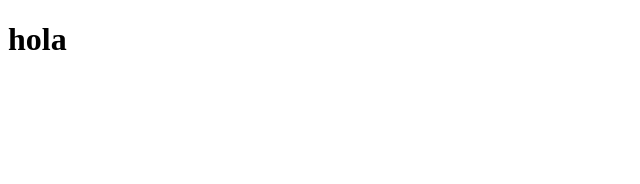
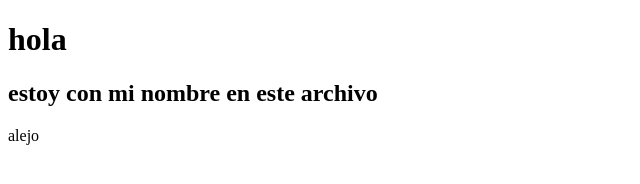
Before and after one commit to kingomez21/proyecto-cubitos, a plain HTML site: page index.html in a window 1280 px wide. Shown: the whole page, without its empty margins (0-640 px from the left). Drawn offline with Linux system fonts and the light colour scheme.

Commit message:
fusion j

```diff
--- a/index.html
+++ b/index.html
@@ -8,5 +8,7 @@
 </head>
 <body>
     <h1>hola</h1>
+    <h2>estoy con mi nombre en este archivo</h2>
+    <p>alejo</p>
 </body>
 </html>
```
